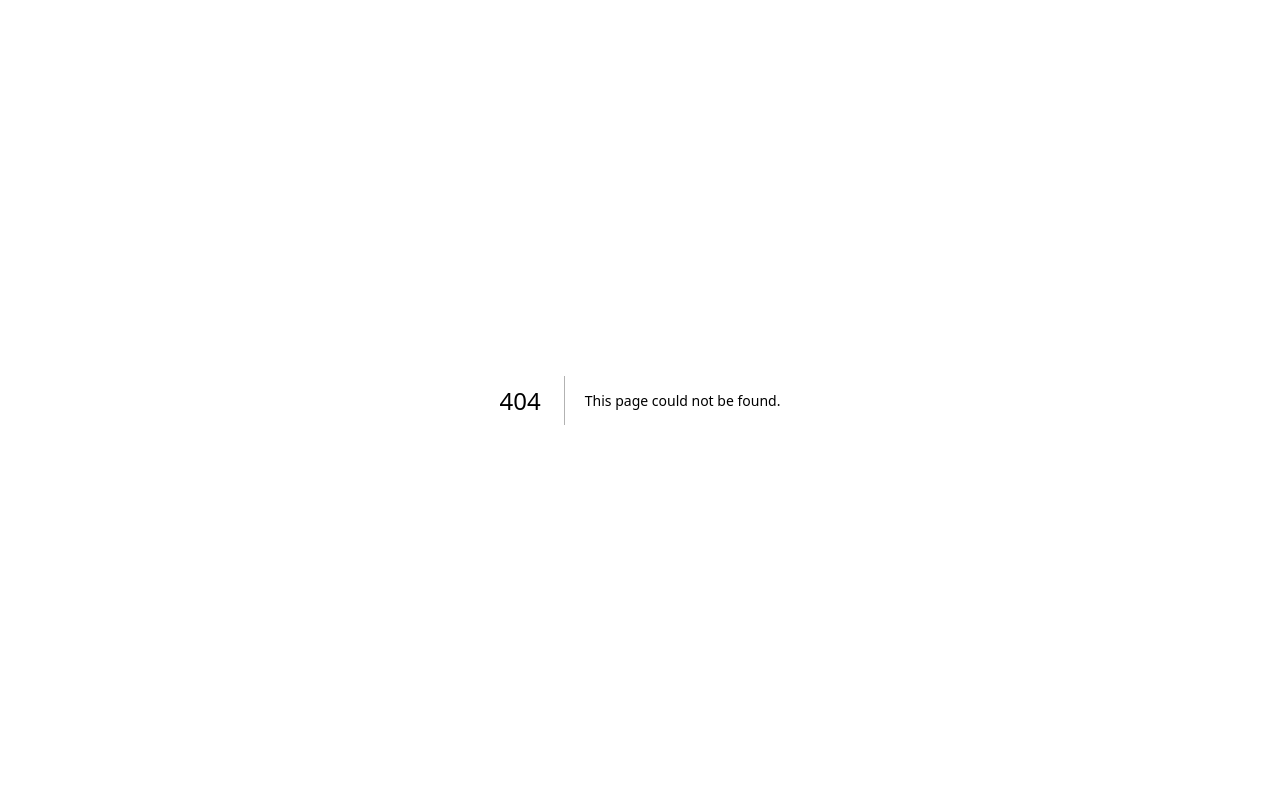
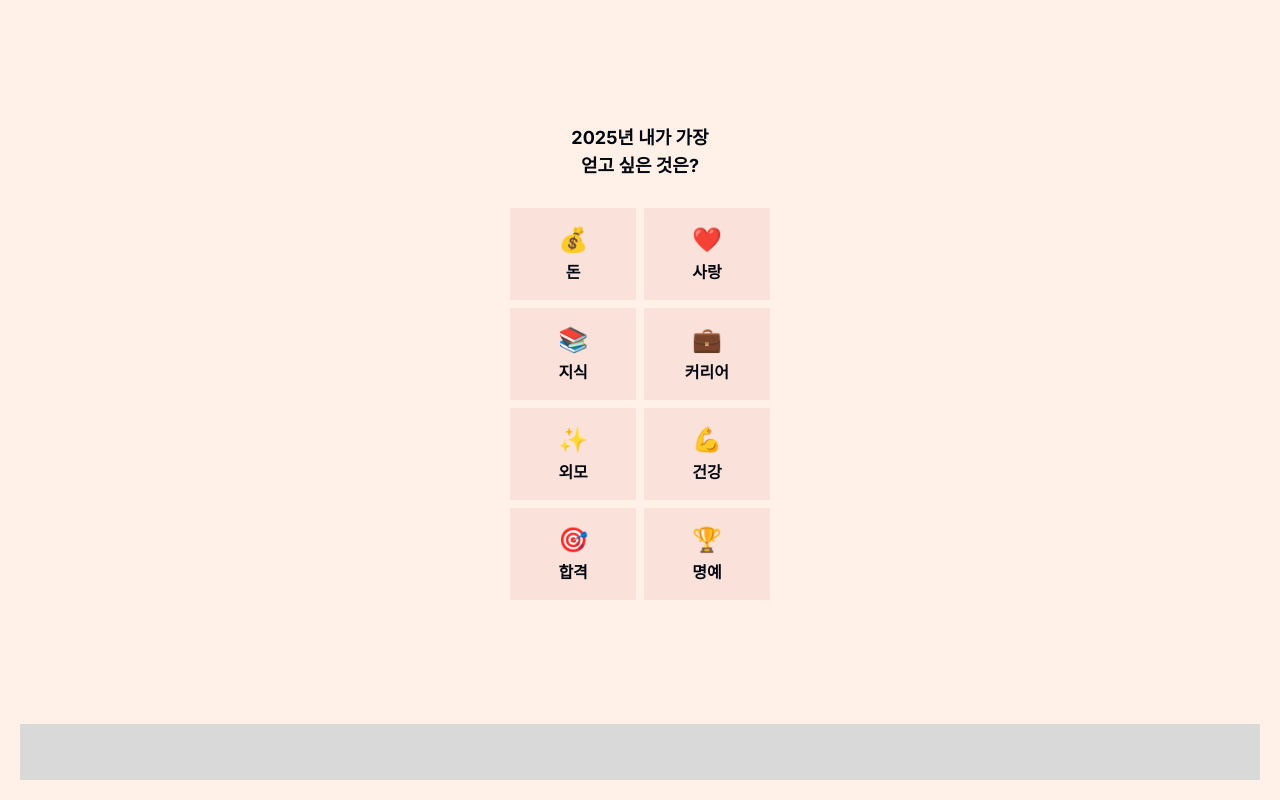
Before and after one commit to saul-atomrigs/ssong-tune-cookie, a Next.js app: page /list in a window 1280 px wide. Before the commit this address had no page. Built offline with nearby package versions, Linux system fonts and the light colour scheme.

Commit message:
feat: Add ListPage component with interactive item selection

```diff
--- /dev/null
+++ b/app/list/page.tsx
@@ -0,0 +1,53 @@
+'use client';
+
+import React from 'react';
+import { useRouter } from 'next/navigation';
+import { Ads } from '@/app/components';
+
+const ListPage = () => {
+  const router = useRouter();
+
+  const items = [
+    { text: '돈', emoji: '💰' },
+    { text: '사랑', emoji: '❤️' },
+    { text: '지식', emoji: '📚' },
+    { text: '커리어', emoji: '💼' },
+    { text: '외모', emoji: '✨' },
+    { text: '건강', emoji: '💪' },
+    { text: '합격', emoji: '🎯' },
+    { text: '명예', emoji: '🏆' },
+  ];
+
+  const handleClick = (item: string) => {
+    router.push(`/results/${item}`);
+  };
+
+  return (
+    <div className='flex flex-col min-h-screen bg-[#FFF1E7]'>
+      <div className='flex-1 flex items-center justify-center p-5 pb-24'>
+        <div className='flex flex-col items-center space-y-7'>
+          <h1 className='text-lg font-bold text-center text-gray-950 w-[55%]'>
+            2025년 내가 가장 얻고 싶은 것은?
+          </h1>
+          <div className='grid grid-cols-2 gap-2 w-full'>
+            {items.map(({ text, emoji }) => (
+              <div
+                key={text}
+                onClick={() => handleClick(text)}
+                className='box flex flex-col items-center justify-center p-4 bg-[#FAE1DA] cursor-pointer hover:opacity-80 w-full'
+              >
+                <span className='text-2xl mb-1'>{emoji}</span>
+                <span className='text-gray-950 text-md font-bold'>{text}</span>
+              </div>
+            ))}
+          </div>
+        </div>
+      </div>
+      <div className='fixed bottom-0 left-0 right-0 px-5 pb-5'>
+        <Ads />
+      </div>
+    </div>
+  );
+};
+
+export default ListPage;
```
